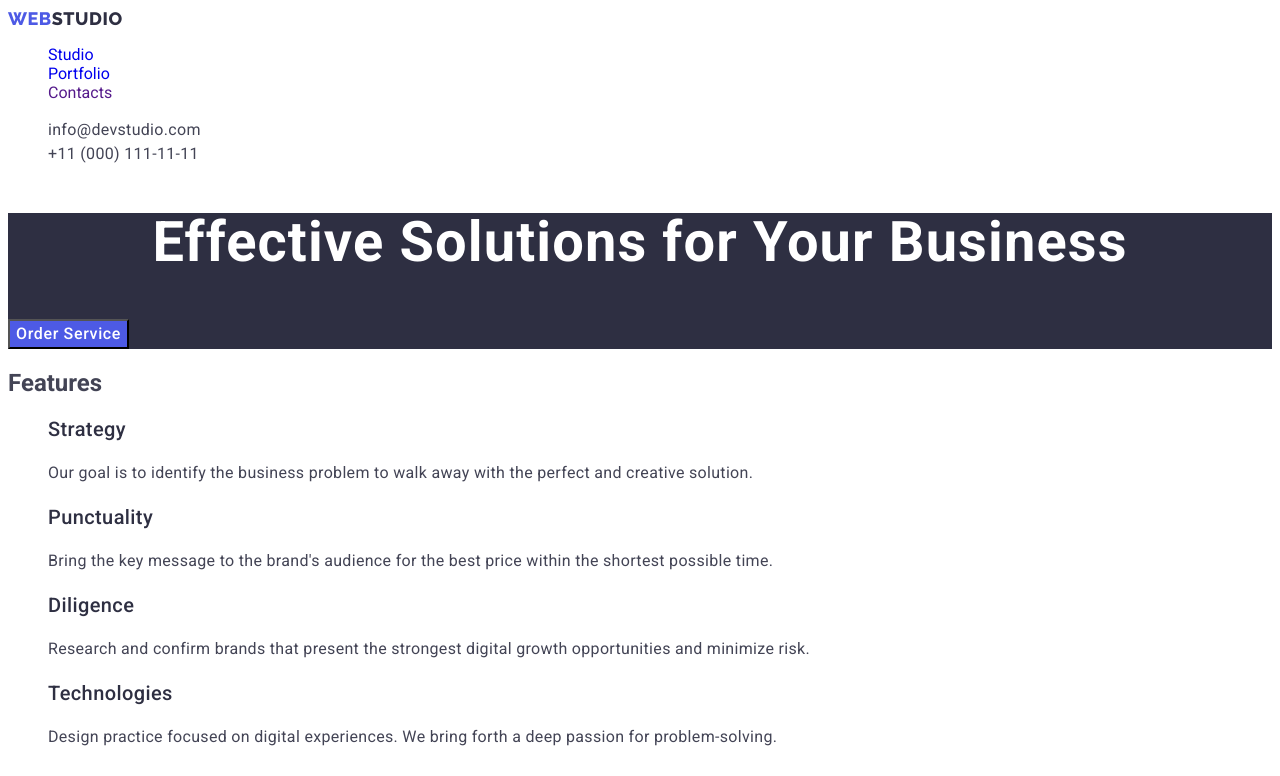
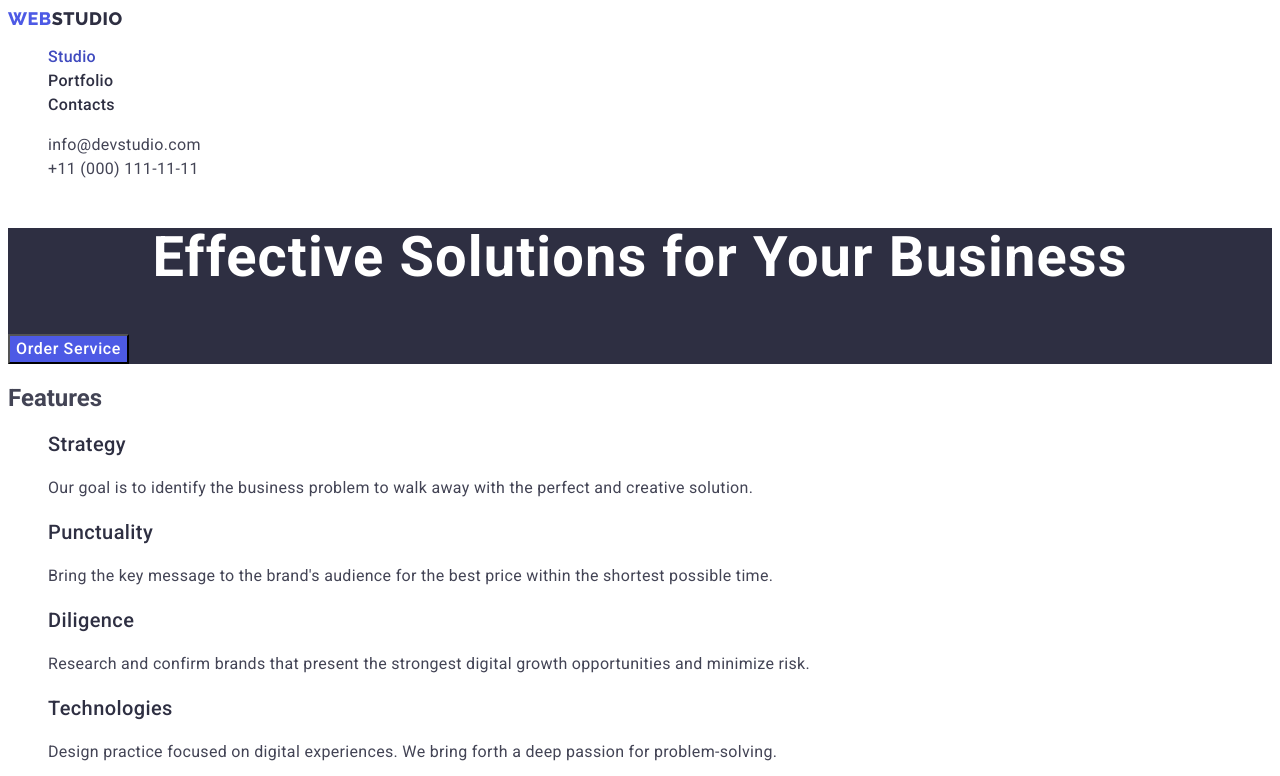
Before and after one commit to ViktoriiaBut/goit-markup-hw-02, a plain HTML site: page index.html in a window 1280 px wide. In both pictures the pointer is over the link "Studio". Shown: the top 776 px of the page. Drawn offline with Linux system fonts and the light colour scheme.

Commit message:
effordnew

```diff
--- a/css/styles.css
+++ b/css/styles.css
@@ -50,17 +50,18 @@ body {
     color: var(--main-color);
 }
 
-.header-menu-item:hover,
-.header-menu-item:focus {
+.header-menu-link:hover,
+.header-menu-link:focus {
    color: #404bbf;
 }
-#434455
+
 .header-menu-link {
     color: var(--main-color);
         font-size: 16px;
         font-weight: 500;
         line-height: 1.5;
         letter-spacing: 0.02em;
+        font-style: normal;
 }
 
 .header-address {
```
